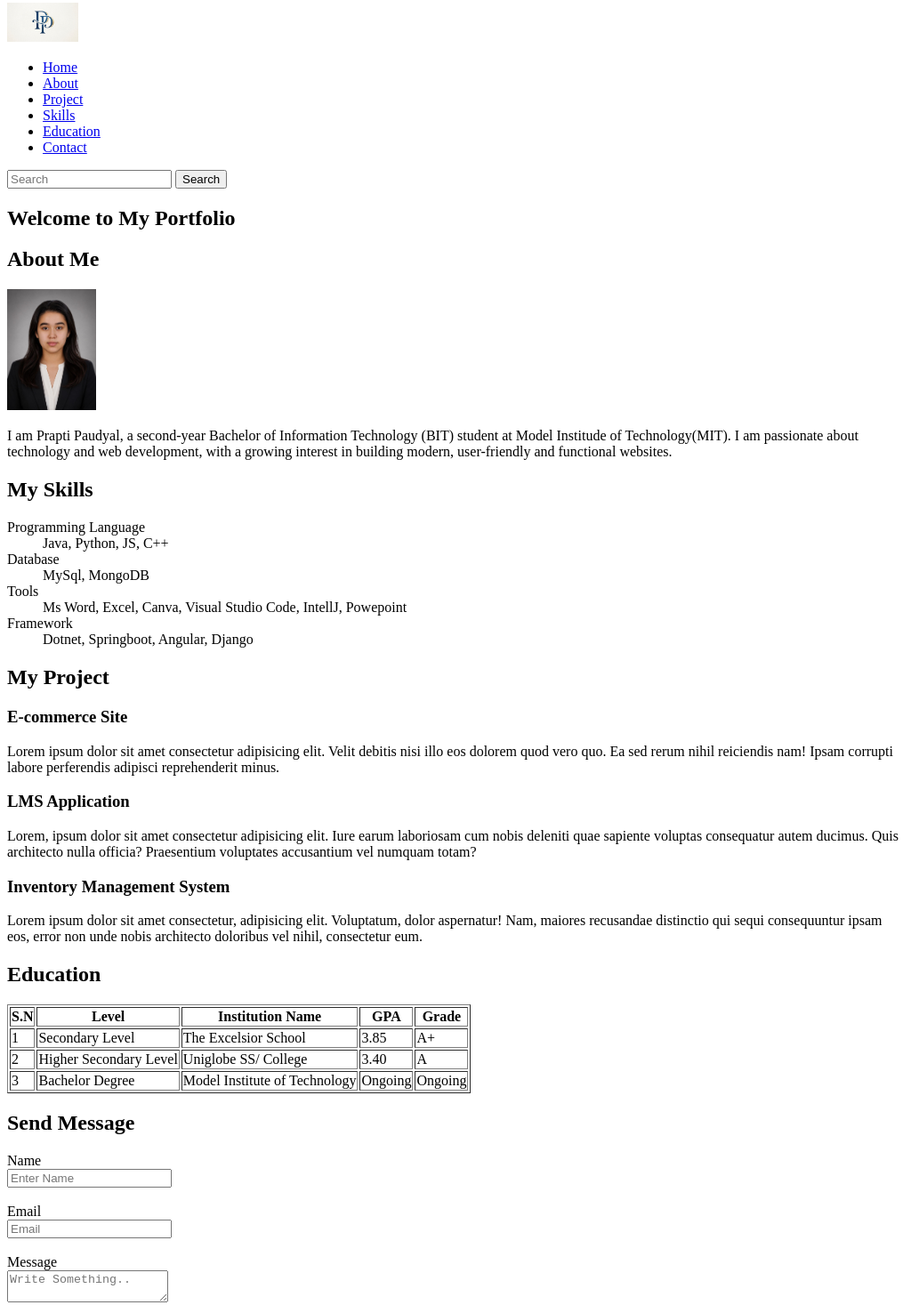
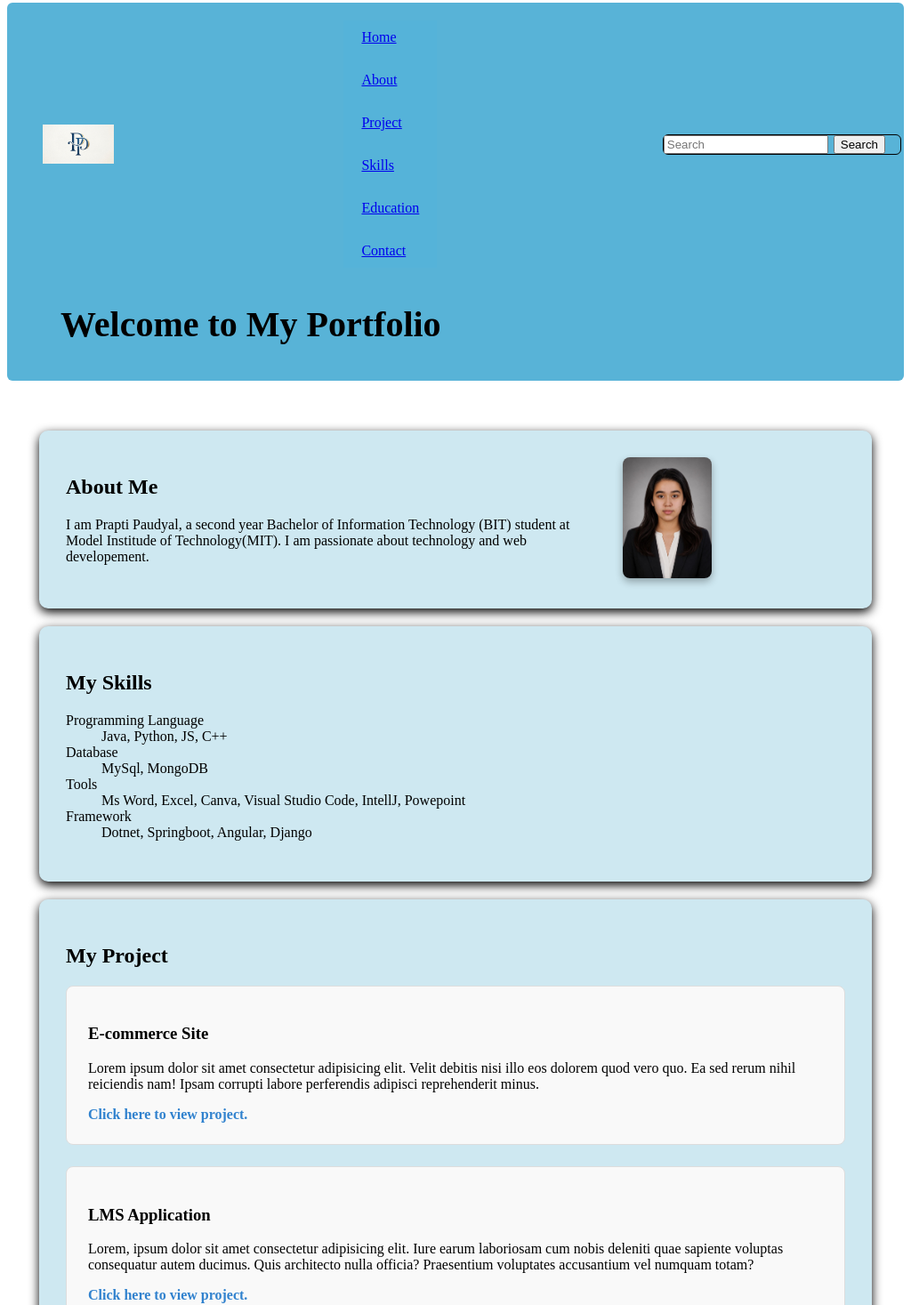
Before and after one commit to paudyalprapti20-hub/test, a plain HTML site: page index.html in a window 1024 px wide. Shown: the part 5-1472 px from the top of the page at 89% size. Drawn offline with Linux system fonts and the light colour scheme.

Commit message:
Coplete with html css

```diff
--- a/CSS/style.css
+++ b/CSS/style.css
@@ -1,4 +1,4 @@
-/* nav .container {
+nav .container {
     display: flex;
     justify-content: space-between;
     align-items: center;
@@ -10,7 +10,7 @@ nav .items {
     gap: 50px;
     list-style: none;
 } */
-/* body{
+ body{
     background-color: aliceblue;
     font-family: 'Times New Roman', Times, serif;
     line-height: 1.6;
@@ -74,4 +74,154 @@ main{
     border-radius: 10px;
     box-shadow: 0 4px 12px black;
 }
- */
+.about {
+  display: flex;
+  gap: 2rem;
+  justify-content: space-between;
+}
+
+.about-image img {
+  border-radius: 8px;
+  box-shadow: 0 4px 8px rgba(0, 0, 0, 0.3);
+}
+
+.project article {
+  background-color: #f9f9f9;
+  border: 1px solid #ddd;
+  border-radius: 8px;
+  padding: 1.5rem;
+  margin-bottom: 1.5rem;
+
+  transition: transform 0.3s ease, box-shadow 0.3s ease, background-color 0.3s ease;
+  cursor: pointer;
+}
+
+.project article:hover {
+  transform: translateY(-6px);
+  box-shadow: 0 8px 16px rgba(0, 0, 0, 0.15);
+  background-color: #ffffff;
+}
+.project article a {
+  text-decoration: none; /* Removes the underline */
+  color: #3182ce;        /* Sets a custom link color */
+  font-weight: 600;
+}
+
+/* Optional: Bring back the underline only when hovering */
+.project article a:hover {
+  text-decoration: underline;
+}
+.welcome-section {
+  text-align: center;
+  padding: 40px 20px 20px 20px; /* Adjust spacing as needed */
+}
+
+.welcome-section h1 {
+  font-size: 2.5rem;
+  color: #000; /* Or your preferred text color */
+  font-weight: bold;
+  margin: 0;
+}
+.navbar {
+  display: flex;
+  align-items: center;
+  justify-content: space-between;
+  background-color: #55b3d9; /* Matching your blue navbar background */
+  padding: 10px 20px;
+}
+@media (max-width: 768px) {
+
+    .container {
+        flex-direction: column;
+    }
+
+    nav ul {
+        flex-direction: column;
+        gap: 12px;
+    }
+
+    .search-form {
+        display: flex;
+        flex-direction: column;
+        align-items: center;
+        gap: 5px;
+        margin-top: 15px;
+    }
+
+    .about-image {
+        width: 100%;
+        max-width: 250px;
+    }
+
+}
+@media (min-width: 769px) and (max-width: 1025px) {
+
+    .container {
+        flex-direction: row;
+        flex-wrap: wrap;
+        align-items: center;
+    }
+
+    nav ul {
+        flex-direction: column;
+        gap: 12px;
+    }
+
+    .search-form {
+        display: flex;
+        align-items: center;
+        margin-left: 15px;
+    }
+
+    .about-image {
+        width: 100%;
+        max-width: 250px;
+    }
+
+    .welcome-section {
+        margin-left: 20px;
+    }
+    @media (min-width: 769px) and (max-width: 1025px) {
+
+    table {
+        width: 100%;
+        font-size: 15px;
+    }
+
+    th, td {
+        padding: 5px;
+        word-break: break-word;
+    }
+
+}
+
+}
+/* Education Table */
+table {
+    width: 100%;
+    border-collapse: collapse;
+    table-layout: fixed;
+}
+
+th, td {
+    border: 1px solid gray;
+    padding: 5px;
+    text-align: left;
+    word-wrap: break-word;
+}
+
+th {
+    font-weight: bold;
+}
+
+@media (max-width: 768px) {
+    table {
+        width: 100%;
+        font-size: 14px;
+    }
+
+    th, td {
+        padding: 4px;
+        word-break: break-word;
+    }
+}
--- a/index.html
+++ b/index.html
@@ -34,20 +34,26 @@
                     <button type="submit">Search</button>
                 </div>
             </form>
-            <h1>Welcome to My Portfolio</h1>
+            <section class="welcome-section"><h1>Welcome to My Portfolio</h1></section>
 
         </div>
     </nav>
 </header>
         <main>
             <section id="about">
-                <div class="about me">
-                    <h1>About Me</h1>
-        <img src="images/image.png" alt="photo" width="100">
-        <p> I am Prapti Paudyal, a second-year Bachelor of Information Technology (BIT) student at Model Institude of Technology(MIT). I am passionate about technology and web development, with a growing interest in building modern, user-friendly and functional websites.
-        </p>
-        </div>
-        </section>
+  <div class="about">
+    <div class="about-text">
+      <h1>About Me</h1>
+      <p>
+        I am Prapti Paudyal, a second year Bachelor of Information Technology (BIT) student at Model Institude of Technology(MIT). I am passionate about technology and web developement.
+      </p>
+    </div>
+
+    <div class="about-image">
+      <img src="images/image.png" alt="photo" width="100">
+    </div>
+  </div>
+</section>
 
 
 
@@ -76,14 +82,17 @@
         <article>
             <h3>E-commerce Site</h3>
             <p>Lorem ipsum dolor sit amet consectetur adipisicing elit. Velit debitis nisi illo eos dolorem quod vero quo. Ea sed rerum nihil reiciendis nam! Ipsam corrupti labore perferendis adipisci reprehenderit minus.</p>
+             <a href="https://github.com/paudyalprapti20-hub ">Click here to view project.</a>
         </article>
         <article>
             <h3>LMS Application</h3>
             <p>Lorem, ipsum dolor sit amet consectetur adipisicing elit. Iure earum laboriosam cum nobis deleniti quae sapiente voluptas consequatur autem ducimus. Quis architecto nulla officia? Praesentium voluptates accusantium vel numquam totam?</p>
+             <a href="https://github.com/paudyalprapti20-hub">Click here to view project.</a>
         </article>
         <article>
             <h3>Inventory Management System</h3>
             <p>Lorem ipsum dolor sit amet consectetur, adipisicing elit. Voluptatum, dolor aspernatur! Nam, maiores recusandae distinctio qui sequi consequuntur ipsam eos, error non unde nobis architecto doloribus vel nihil, consectetur eum.</p>
+            <a href="https://github.com/paudyalprapti20-hub" target="_blank">Click here to view project.</a>
         </article>
         </div>
         </section>
```
